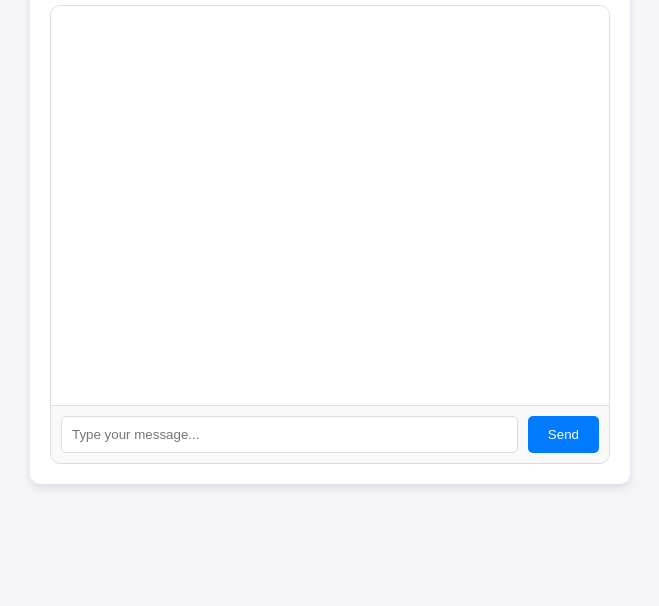
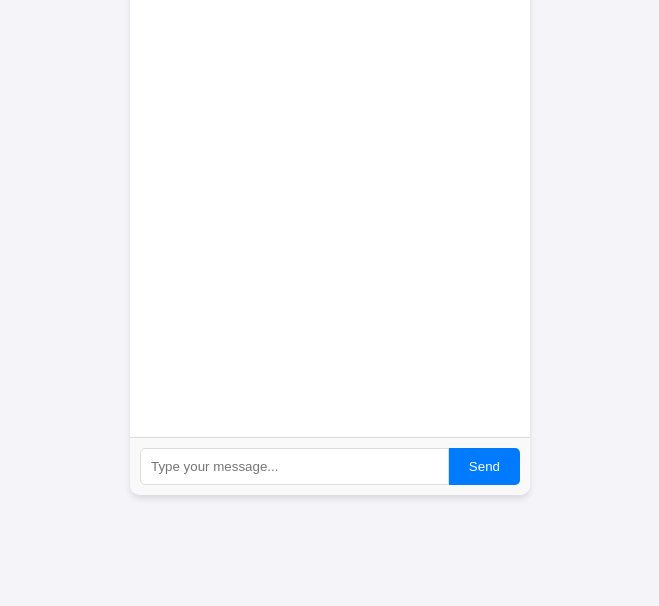
Before and after one commit to Oloruntosinkehinde/chatgptproject, a plain HTML site: page index.html in a window 1280 px wide. Shown: the part 194-800 px from the top of the page, without its empty margins (310-969 px from the left). Drawn offline with Linux system fonts and the light colour scheme.

Commit message:
Update style.css

```diff
--- a/style.css
+++ b/style.css
@@ -1,93 +1,86 @@
 /* General Styles */
-* {
+body {
+    font-family: Arial, sans-serif;
     margin: 0;
     padding: 0;
-    box-sizing: border-box;
-    font-family: Arial, sans-serif;
-}
-
-body {
     background-color: #f4f4f9;
     display: flex;
     justify-content: center;
     align-items: center;
     height: 100vh;
-    margin: 0;
 }
 
 .container {
-    width: 100%;
-    max-width: 600px;
-    background: white;
+    width: 400px;
+    background-color: #fff;
     border-radius: 10px;
-    box-shadow: 0 4px 8px rgba(0, 0, 0, 0.1);
-    padding: 20px;
+    box-shadow: 0 4px 6px rgba(0, 0, 0, 0.1);
+    overflow: hidden;
 }
 
 h1 {
     text-align: center;
     color: #333;
-    margin-bottom: 20px;
+    margin: 20px 0;
 }
 
 .chat-container {
-    border: 1px solid #ddd;
-    border-radius: 10px;
-    overflow: hidden;
-    background: #f9f9f9;
+    display: flex;
+    flex-direction: column;
+    height: 500px;
 }
 
 #chat-box {
-    height: 400px;
+    flex: 1;
+    padding: 10px;
     overflow-y: auto;
-    padding: 15px;
-    background: white;
     border-bottom: 1px solid #ddd;
 }
 
 .input-container {
     display: flex;
     padding: 10px;
-    background: #f9f9f9;
+    background-color: #f9f9f9;
 }
 
 #user-input {
     flex: 1;
     padding: 10px;
     border: 1px solid #ddd;
-    border-radius: 5px;
-    margin-right: 10px;
+    border-radius: 5px 0 0 5px;
+    outline: none;
 }
 
 #send-btn {
     padding: 10px 20px;
-    background: #007bff;
+    border: none;
+    background-color: #007bff;
     color: white;
-    border: none;
-    border-radius: 5px;
     cursor: pointer;
+    border-radius: 0 5px 5px 0;
 }
 
 #send-btn:hover {
-    background: #0056b3;
+    background-color: #0056b3;
 }
 
-/* Chat Messages */
+/* Message Styles */
 .message {
-    margin-bottom: 15px;
     padding: 10px;
+    margin: 5px;
     border-radius: 5px;
     max-width: 80%;
+    word-wrap: break-word;
 }
 
 .user-message {
-    background: #007bff;
+    background-color: #007bff;
     color: white;
-    margin-left: auto;
+    align-self: flex-end;
 }
 
 .bot-message {
-    background: #f1f1f1;
-    color: #333;
-    margin-right: auto;
+    background-color: #f1f1f1;
+    color: black;
+    align-self: flex-start;
 }
```
